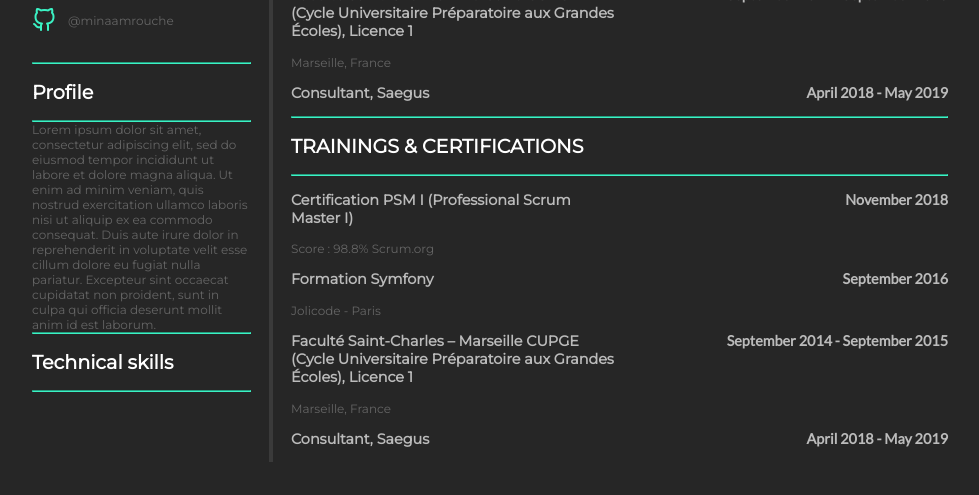
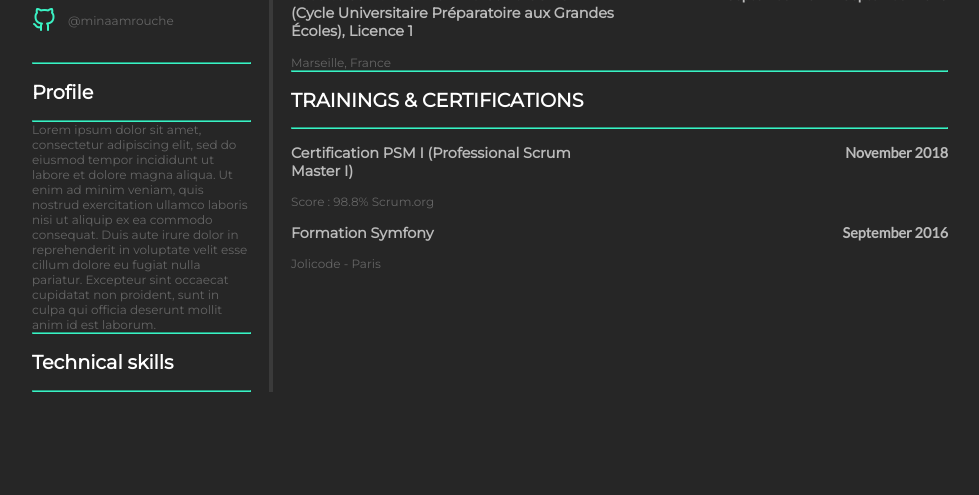
Before and after one commit to MinaAmrouche/curriculum-vitae, a React (Create React App) app in the folder app/: page / in a window 1280 px wide. Shown: the part 401-896 px from the top of the page, without its empty margins (150-1129 px from the left). After the commit the page ends 829 px from the top, so only its background shows below. Built offline with nearby package versions, Linux system fonts and the light colour scheme.

Commit message:
Remove useless data

```diff
--- a/app/src/components/Experiences/Experiences.js
+++ b/app/src/components/Experiences/Experiences.js
@@ -31,11 +31,6 @@ const Experiences = () => {
       title: "Faculté Saint-Charles – Marseille CUPGE (Cycle Universitaire Préparatoire aux Grandes Écoles), Licence 1",
       dates: "September 2014 - September 2015",
       content: "Marseille, France"
-    },
-    {
-      title: "Consultant, Saegus",
-      dates: "April 2018 - May 2019",
-      content: ""
     }
   ];
   const trainings = [
@@ -48,16 +43,6 @@ const Experiences = () => {
       title: "Formation Symfony",
       dates: "September 2016",
       content: "Jolicode - Paris"
-    },
-    {
-      title: "Faculté Saint-Charles – Marseille CUPGE (Cycle Universitaire Préparatoire aux Grandes Écoles), Licence 1",
-      dates: "September 2014 - September 2015",
-      content: "Marseille, France"
-    },
-    {
-      title: "Consultant, Saegus",
-      dates: "April 2018 - May 2019",
-      content: ""
     }
   ];
   return (
```
